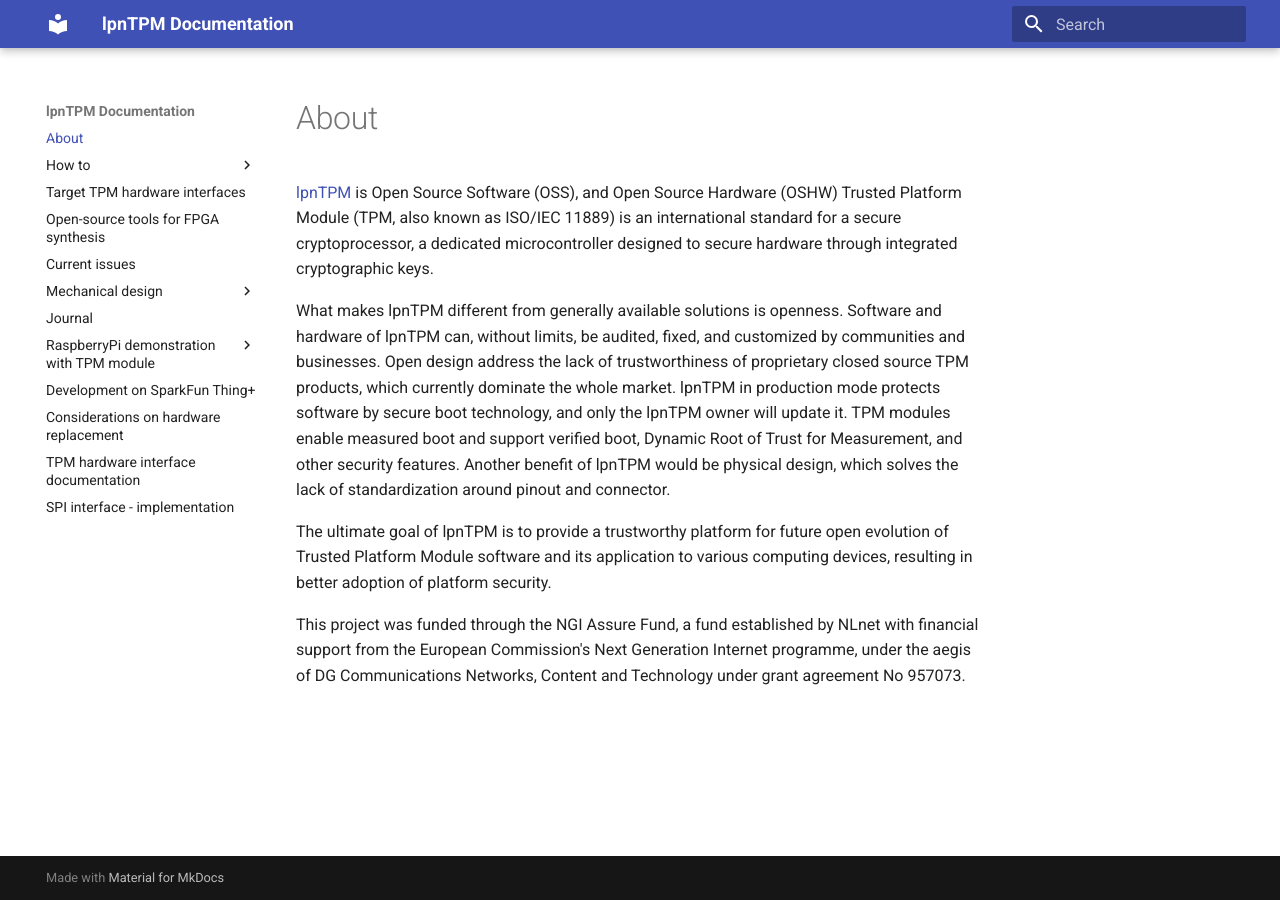
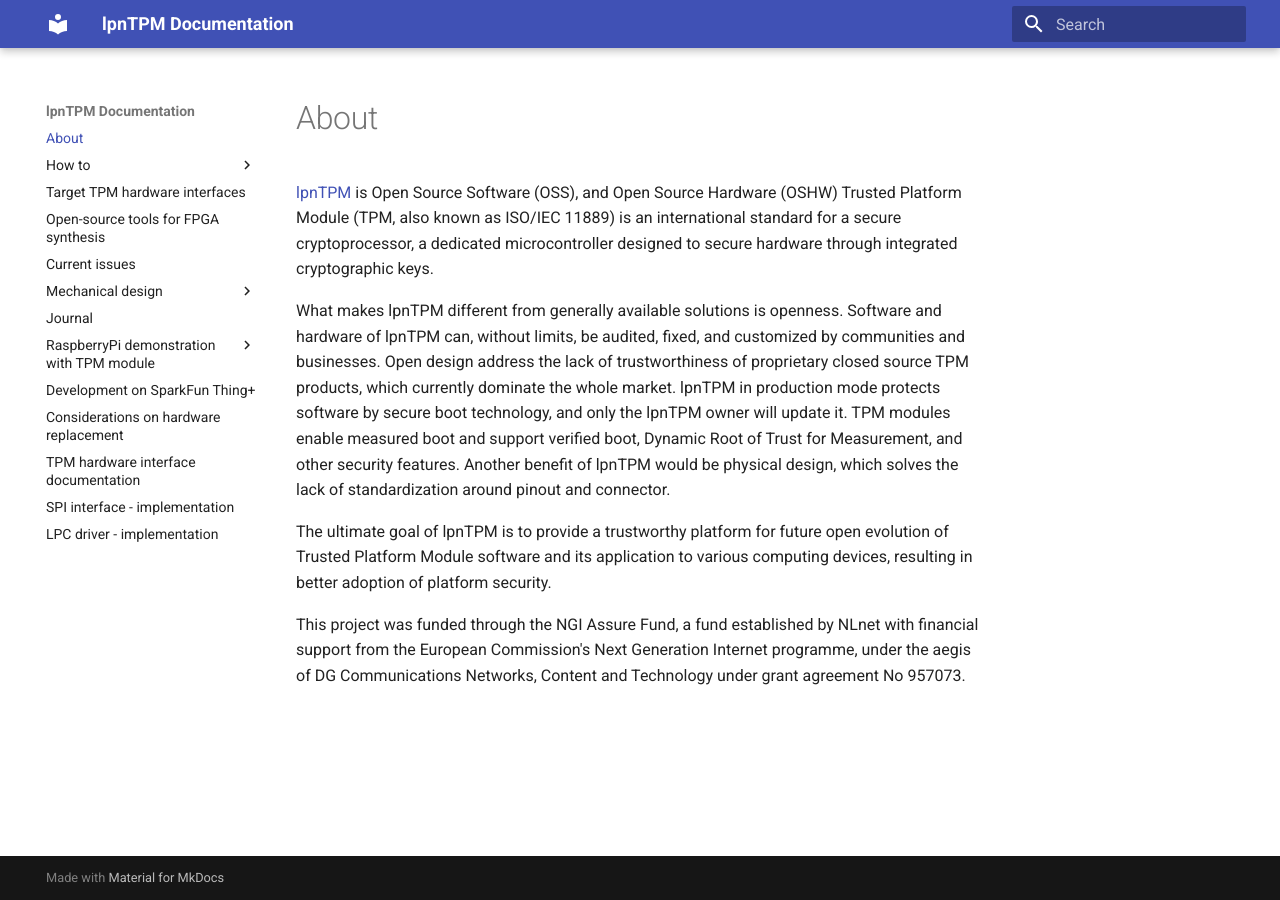
Before and after one commit to lpn-plant/lpntpm-docs, an MkDocs documentation site: the page built from docs/index.md, in a window 1280 px wide. Built offline with MkDocs 1.6.1 and Material for MkDocs 9.7.7, drawn with Linux system fonts in a browser that asks for light colours.

Commit message:
mkdocs.yml: link LPC driver doc
Signed-off-by: Maciej Pijanowski <maciej.pijanowski@3mdeb.com>

```diff
--- a/mkdocs.yml
+++ b/mkdocs.yml
@@ -35,3 +35,4 @@
   - 'Considerations on hardware replacement': further_project_development.md
   - 'TPM hardware interface documentation': tpm_lpc_spi_interface.md
   - 'SPI interface - implementation': tpm-spi-dev.md
+  - 'LPC driver - implementation': TPM_with_LPC_protocol.md
```
